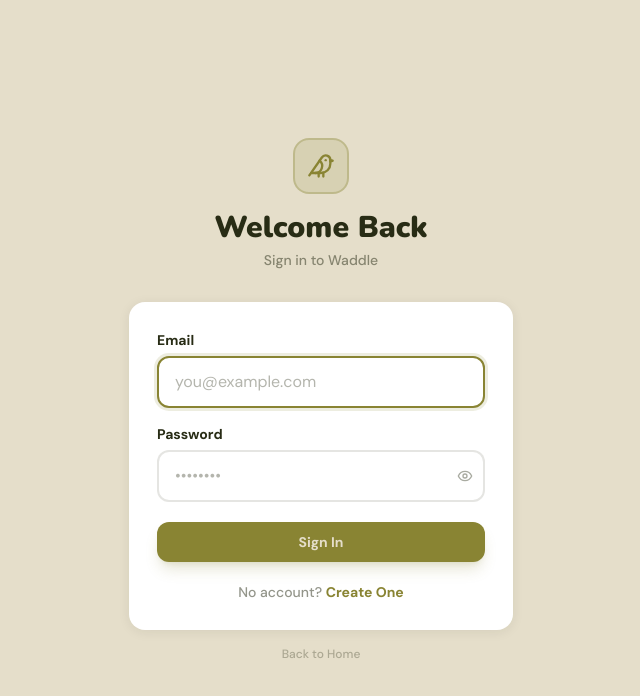
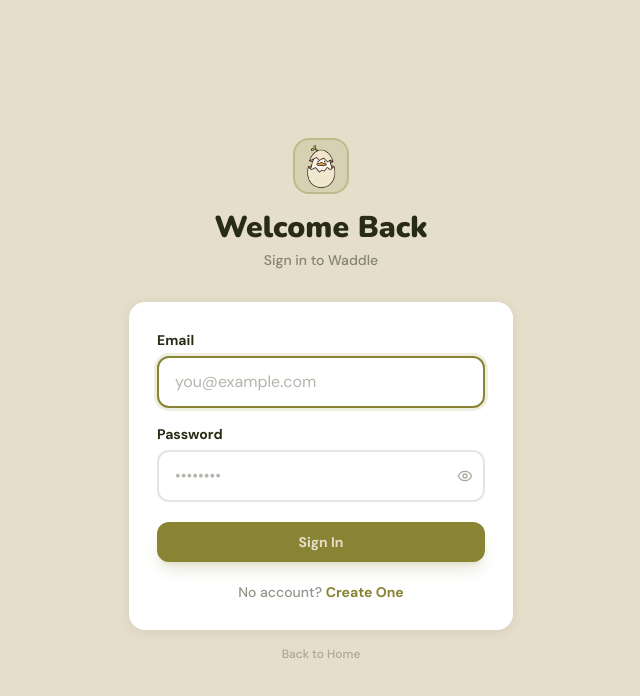
Before and after one commit to sahasratummala/waddle, a React (Vite) app in the folder client/: page /login in a window 1280 px wide. Shown: the top 696 px of the page, without its empty margins (319-959 px from the left). Built offline with nearby package versions, Linux system fonts and the light colour scheme; no server answers; what @waddle/shared would draw is missing.

Commit message:
Update Login.tsx

```diff
--- a/client/src/pages/Login.tsx
+++ b/client/src/pages/Login.tsx
@@ -1,6 +1,6 @@
 import { useState, FormEvent } from "react";
 import { Link, useNavigate } from "react-router-dom";
-import { Bird, Eye, EyeOff, AlertCircle } from "lucide-react";
+import { Eye, EyeOff, AlertCircle } from "lucide-react";
 import Button from "@/components/ui/Button";
 import { useAuthStore } from "@/store/authStore";
 
@@ -35,8 +35,8 @@ export default function Login() {
       <div className="w-full max-w-sm">
         <div className="flex flex-col items-center mb-8">
           <Link to="/" className="flex items-center gap-2.5 mb-4">
-            <div className="w-14 h-14 rounded-2xl flex items-center justify-center bg-avocado/15 border-2 border-avocado/30">
-              <Bird className="w-7 h-7 text-avocado" />
+            <div className="w-14 h-14 rounded-2xl overflow-hidden flex items-center justify-center bg-avocado/15 border-2 border-avocado/30">
+              <img src="/goose/hatchling.png" alt="Waddle" className="w-full h-full object-contain" />
             </div>
           </Link>
           <h1 className="font-display text-3xl font-black text-forest">Welcome Back</h1>
```
